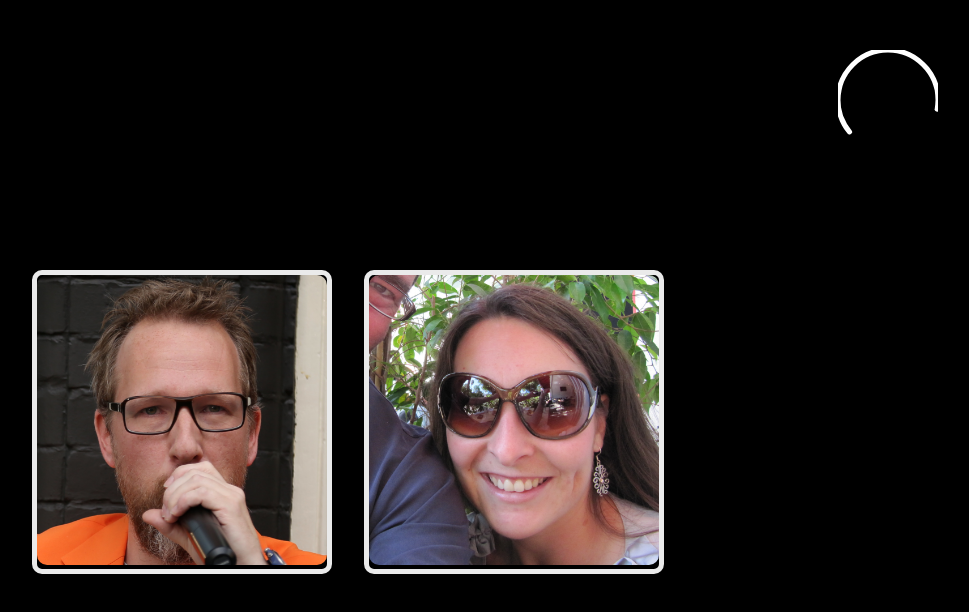
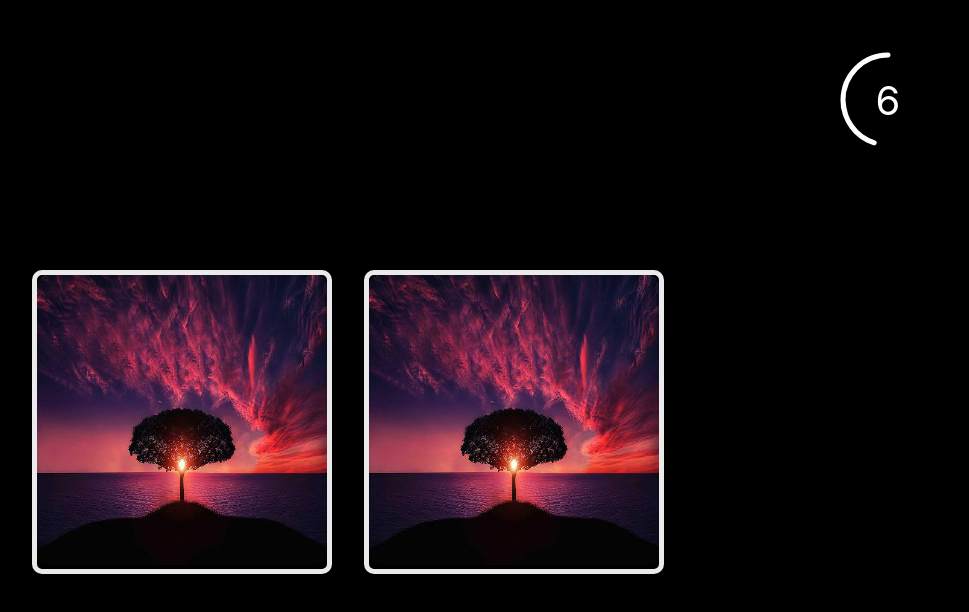
Before and after one commit to zarimcfadden/hackathon-project, a Next.js app: page / in a window 1280 px wide. Shown: the top 612 px of the page, without its empty margins (292-1261 px from the left). Built offline with nearby package versions, Linux system fonts and the light colour scheme.

Commit message:
your mom

```diff
--- a/pages/index.js
+++ b/pages/index.js
@@ -1,33 +1,37 @@
 import Head from 'next/head'
 import Image from 'next/image'
 import styles from '../styles/Home.module.css'
-import picOne from '../assets/00005.png'
-import picTwo from '../assets/00022.png'
 import { points } from '../logic/points.js'
+import { useState } from 'react';
+import image from '../image.jpeg'
 
-var clickable = true;
+export default function Home() {
   var countdown = 10;
   var correctText;
+  const [userPoints, setUserPoints] = useState(0);
+  const [clickable, setClickable] = useState(true);
 
   function timer() {
     let int = setInterval(() => {
       document.querySelector('#countdownText').innerText = countdown;
-    countdown--;
+      (countdown <= 0) ? countdown = 0 : countdown--;
     }, 1000);
   }
 
   function selectImage(x) {
     if (clickable) {
-    clickable = false;
+      setClickable(false);
     } else {
       return;
     }
 
     var p = points(x);
     document.querySelectorAll('.photo')[x].style.cssText = (p) ? "border: 5px solid green;" : "border: 5px solid red;";
+    // document.querySelector('#points').innerText = (p) ? userPoints + 10 : userPoints;
+    // userPoints += 10;
+    setUserPoints(userPoints+10);
   }
 
-export default function Home() {
   return (
     <div className={styles.container}>
       <Head>
@@ -38,10 +42,10 @@ export default function Home() {
 
       <main className={styles.main}>
 
-        <div id="timer" className={styles.timer}>
-          <div id="countdownText" className={styles.countdownText}></div>
+        <div id="countdown" className={styles.countdown}>
+          <div id="countdownText" className={styles.countdownText}>10</div>
           <svg className={styles.svg}>
-            <circle r="50" cx="50" cy="50"></circle>
+            <circle r="45" cx="50" cy="50"></circle>
           </svg>
         </div>
 
@@ -56,7 +60,7 @@ export default function Home() {
           <div onClick={() => selectImage(0)} className={`${styles.card} photo`}>
             <Image
               className={styles.img}
-              src={picOne}
+              src={image}
               alt="Picture"
               width="300px"
               height="300px"
@@ -66,7 +70,7 @@ export default function Home() {
           <div onClick={() => selectImage(1)} className={`${styles.card} photo`}>
             <Image
               className={styles.img}
-              src={picTwo}
+              src={image}
               alt="Picture"
               width="300px"
               height="300px"
@@ -76,7 +80,8 @@ export default function Home() {
 
         </div>
 
-        <h2>Points: 0</h2>
+        <h2 id="points">Points: {userPoints}</h2>
+
       </main>
     </div>
   )
--- a/styles/Home.module.css
+++ b/styles/Home.module.css
@@ -137,7 +137,7 @@
   border: 4px solid green;
 }
 
-.timer {
+.countdown {
   width: 100px;
   height: 100px;
   position: absolute;
@@ -146,10 +146,12 @@
   text-align: center;
 }
 
-#countdownText {
+.countdownText {
   color: white;
-  display: inline-block;
-  line-height: 40px;
+  position:relative;
+  top: 50%;
+  font-size: 40px;
+  transform: translateY(-50%);
 }
 
 .svg {
@@ -162,11 +164,20 @@
 }
 
 .svg circle {
-  stroke-dasharray: 113px;
+  stroke-dasharray: 281px;
   stroke-dashoffset: 0px;
   stroke-linecap: round;
   stroke-width: 5px;
   stroke: white;
   fill: none;
-  animation: countdown 10s linear infinite forwards;
+  animation: countdown 10s linear forwards;
 }
+
+@keyframes countdown {
+  from {
+    stroke-dashoffset: 0px;
+  }
+  to {
+    stroke-dashoffset: 281px;
+  }
+}
```
Also changed, not shown: image.jpeg (added), 1 other file (tests, documents, lock files or other folders). Lines whose indentation alone changed are shown as unchanged.
